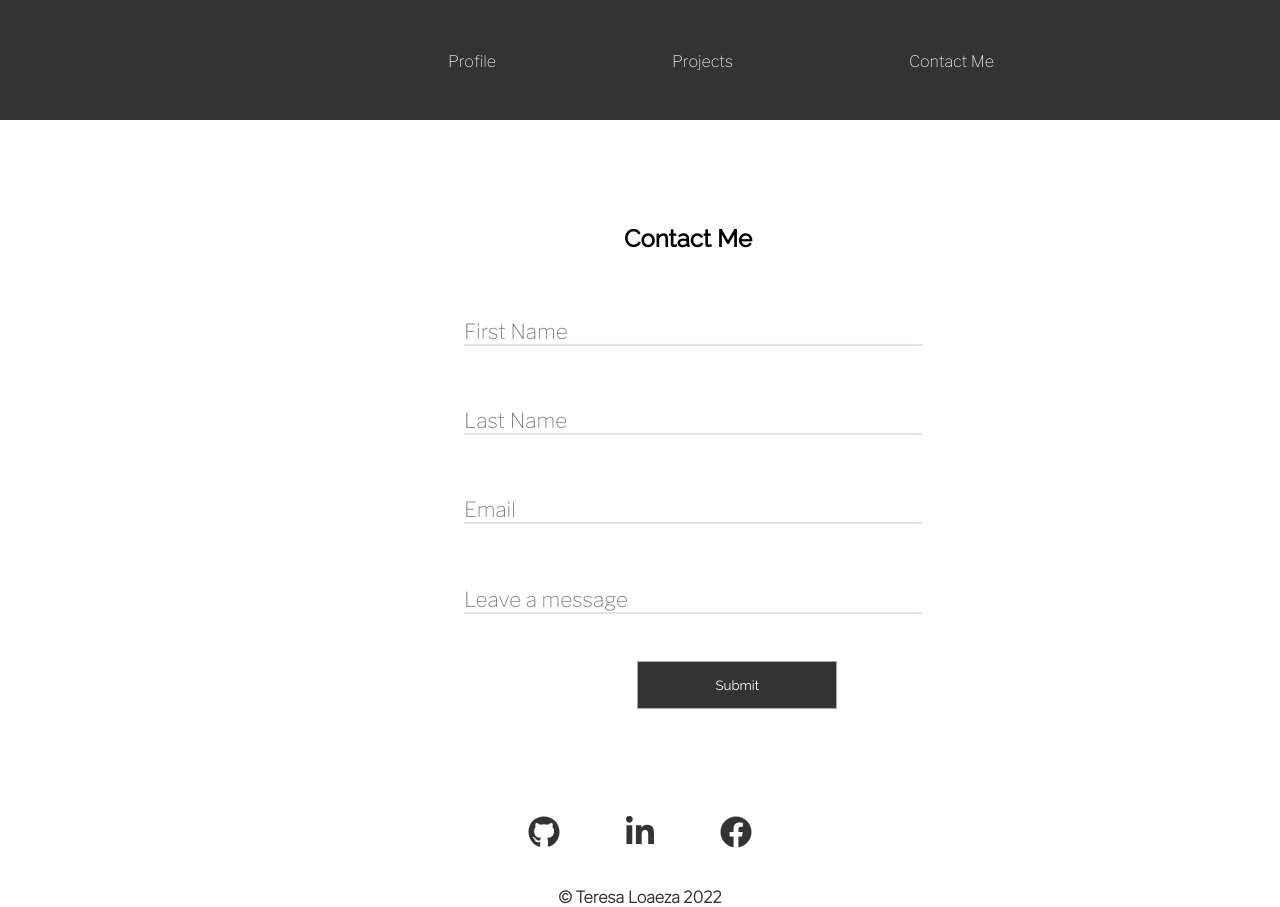
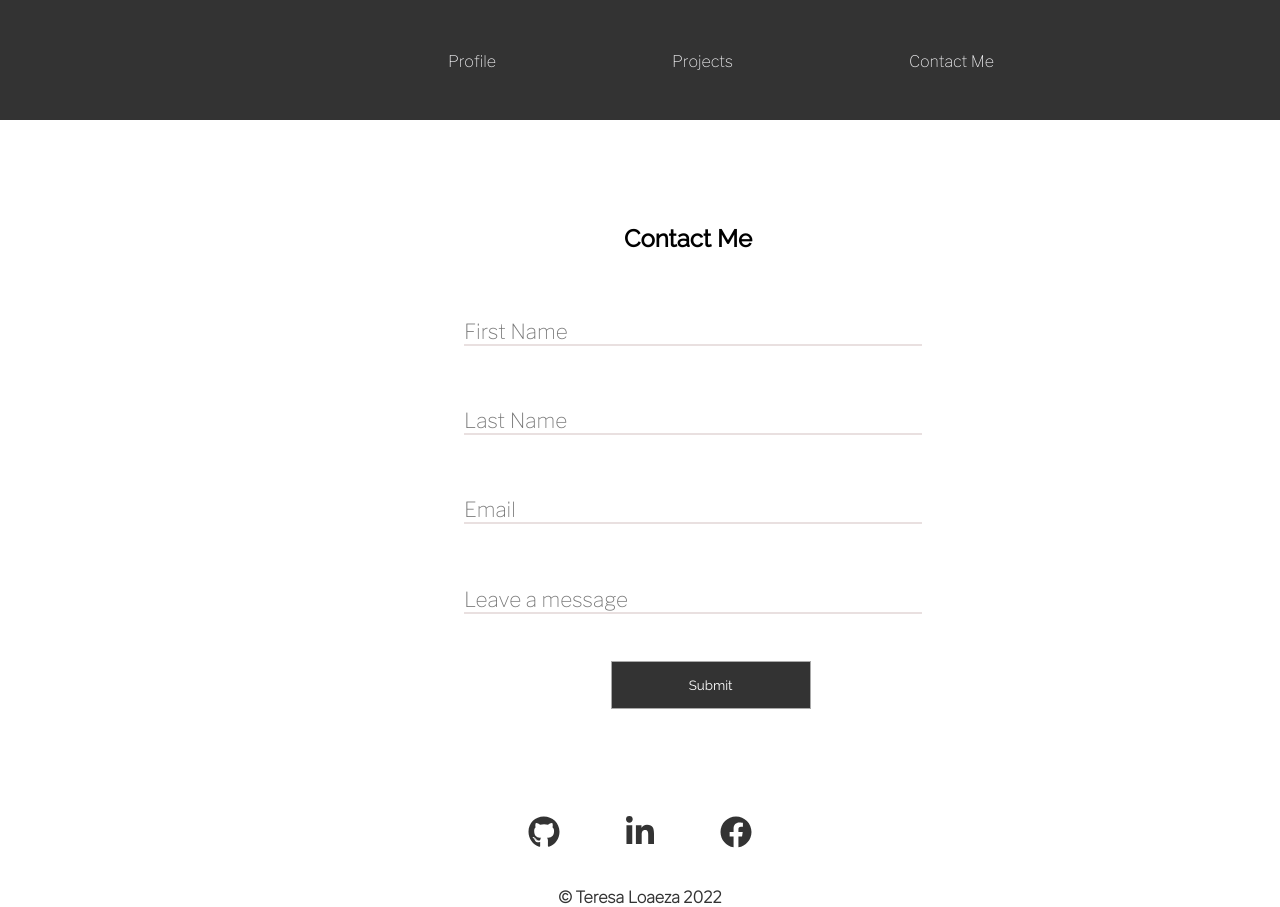
Before and after one commit to tloaeza0/myportfolio, a React (Create React App) app: page /Contact in a window 1280 px wide. Built offline with nearby package versions, Linux system fonts and the light colour scheme.

Commit message:
centered submit button

```diff
--- a/src/App.css
+++ b/src/App.css
@@ -360,7 +360,7 @@ h4 {
   }
 
   #submitbtn {
-    margin-left: 13em;
+    margin-left: 11em;
   }
 }
 h1 {
--- a/src/scss/contact.scss
+++ b/src/scss/contact.scss
@@ -63,6 +63,6 @@
     font-size:1.3em;
 }
 #submitbtn{
-    margin-left: 13em;
+    margin-left: 11em;
 }
 }
```
